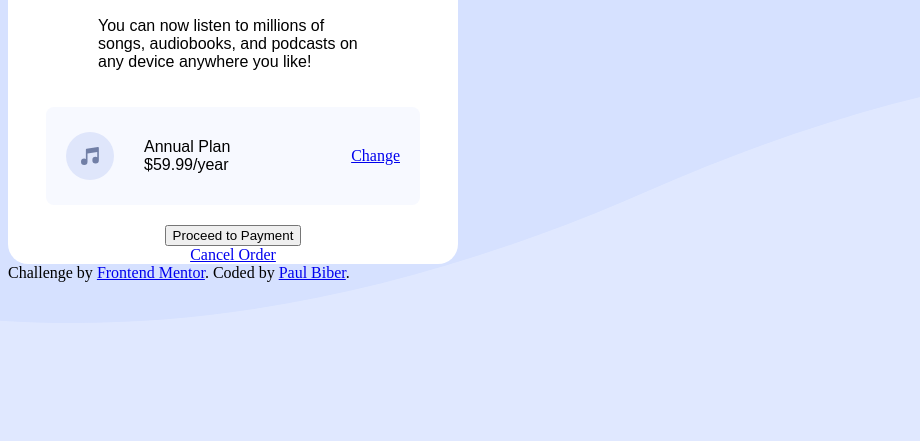
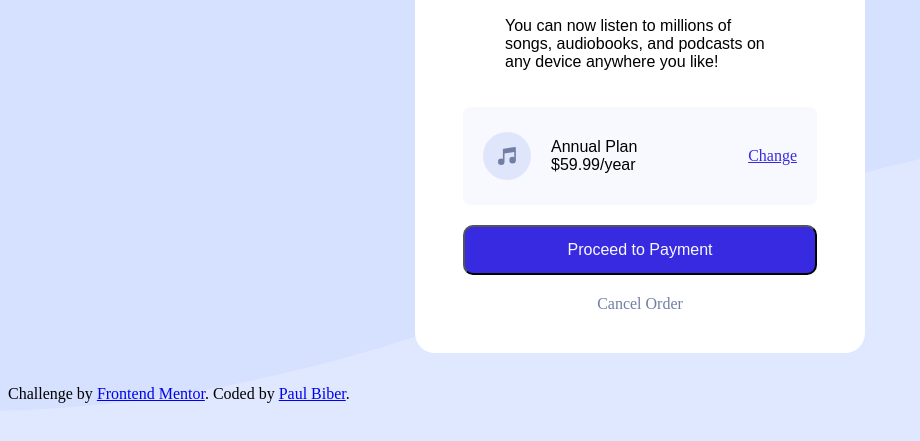
Before and after one commit to roadblock37/order_summary, a plain HTML site: page order-summary-component-main/index.html in a window 1280 px wide. Shown: the part 307-748 px from the top of the page, without its empty margins (0-920 px from the left). Drawn offline with Linux system fonts and the light colour scheme.

Commit message:
final commit

```diff
--- a/order-summary-component-main/index.css
+++ b/order-summary-component-main/index.css
@@ -18,6 +18,11 @@
     }
 }
 
+.body {
+    display: grid;
+}
+
+
 /* main card flex container*/
 .cardFlex {
     display: flex;
@@ -28,6 +33,10 @@
     height: auto;
     background-color: white;
     border-radius: 20px 20px 20px 20px;
+    margin-bottom: 2em;
+    justify-self: center;
+    align-self: center;
+
 }
 
 /* top background image*/
@@ -50,7 +59,7 @@
     flex-direction: row;
     flex-wrap: wrap;
     align-items: center;
-    width: 374px;
+    width: 354px;
     height: 98px;
     background-color: #F7F9FF;
     border-radius: 8px;
@@ -61,7 +70,7 @@
 .annualPriceFlex {
     display: flex;
     flex-direction: column;
-    margin: 0 30px;
+    margin: 0 10px 0 20px;
     font-size: 1em;
 
 }
@@ -72,9 +81,43 @@
     margin-left: auto;
     margin-right: 20px;
     font-size: 1em;
+    cursor: pointer;
+    color: #382AE1;
+}
+
+.change:hover {
+    color: #698DFF;
+    text-decoration: none;
 }
 
 /* music not icon in price flex container*/
 .musicNote {
     margin-left: 20px;
 }
+
+/* payment button*/
+.paymentButton {
+    cursor: pointer;
+    width: 354px;
+    height: 50px;
+    border-radius: 10px;
+    background-color: #382AE1;
+    color: #F7F9FF;
+    font-size: 1em;
+    margin-bottom: 20px;
+}
+
+.paymentButton:hover {
+    background-color: #698DFF;
+}
+
+.cancelButton {
+    text-decoration: none;
+    margin-bottom: 40px;
+    cursor: pointer;
+    color: #717FA6;
+}
+
+.cancelButton:hover {
+    color: #231F20;
+}
--- a/order-summary-component-main/index.html
+++ b/order-summary-component-main/index.html
@@ -32,9 +32,12 @@
     <a href="#" class="cancelButton"> Cancel Order</a>
   </div>
 
-  <div class="attribution">
-    Challenge by <a href="https://www.frontendmentor.io?ref=challenge" target="_blank">Frontend Mentor</a>.
-    Coded by <a href="#">Paul Biber</a>.
-  </div>
+  <footer>
+    <div class="attribution">
+      Challenge by <a href="https://www.frontendmentor.io?ref=challenge" target="_blank">Frontend Mentor</a>.
+      Coded by <a href="#">Paul Biber</a>.
+    </div>
+  </footer>
+
 </body>
 </html>
```
